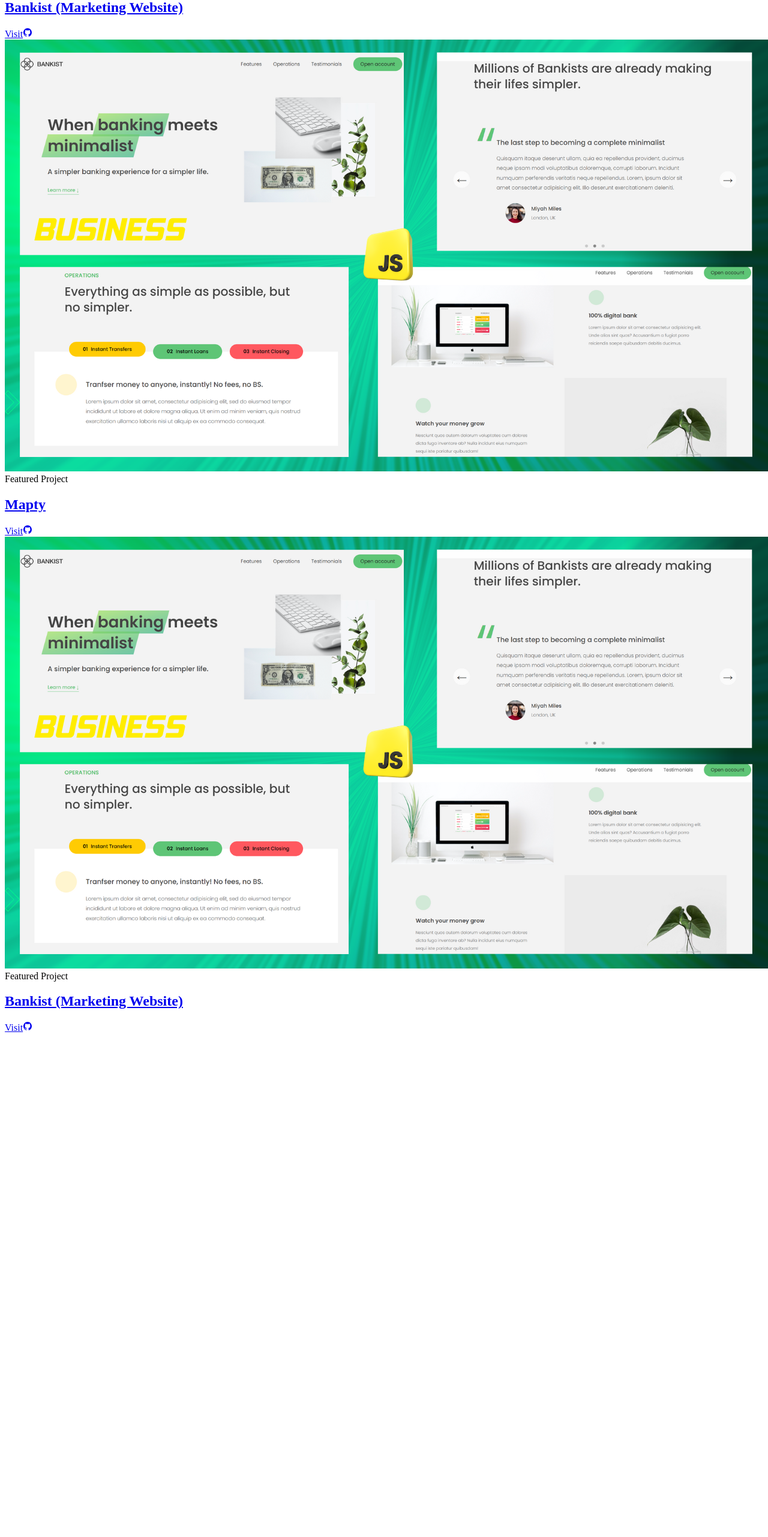
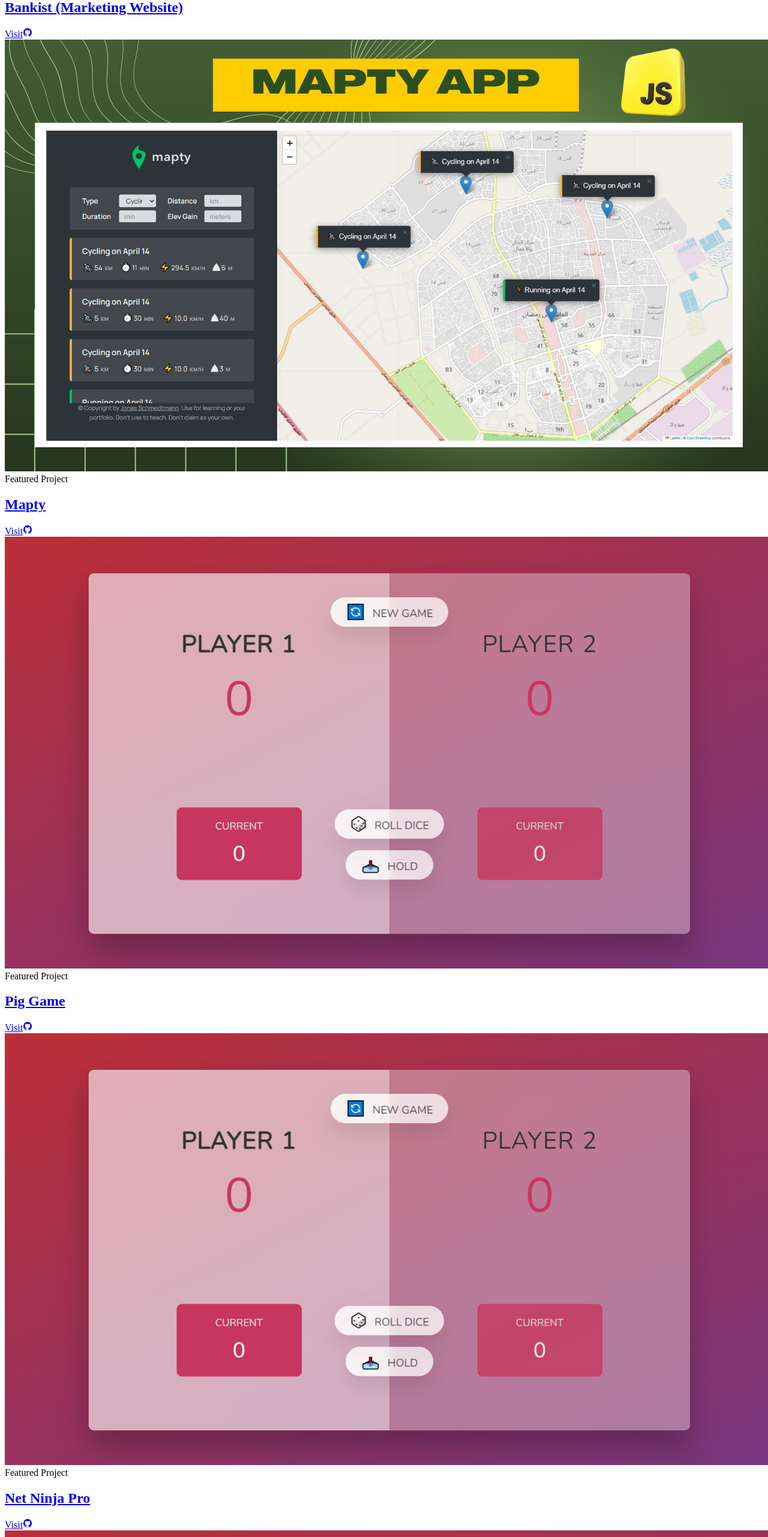
Before and after one commit to AbdelwahabTop/Next.js-Developer-Portfolio, a Next.js app: page /projects in a window 1280 px wide. Shown: the part 5073-7636 px from the top of the page at 60% size. Before the commit the page ends 6804 px from the top, so only its background shows below. Built offline with nearby package versions, Linux system fonts and the light colour scheme.

Commit message:
Upload some projects

```diff
--- a/src/pages/projects.js
+++ b/src/pages/projects.js
@@ -5,13 +5,14 @@
 import Link from "next/link";
 import Image from "next/image";
 import { GithubIcon } from "@/components/icons";
-import project1 from "../../public/images/projects/crypto-screener-cover-image.jpg";
 import crwn from "../../public/images/projects/crwn2.png";
 import github from "../../public/images/projects/github.png";
 import gym from "../../public/images/projects/gym (2).png";
 import forkify from "../../public/images/projects/Adeline Palmerston (1).png";
 import bankistFictional from "../../public/images/projects/Bankist-fictional(2).png";
 import bankistMarkiting from "../../public/images/projects/bankist-markiting.png";
+import mapty from "../../public/images/projects/Mapty.png";
+import pigGame from "../../public/images/projects/pig-game.png";
 import { motion } from "framer-motion";
 import TransitionEffect from "@/components/TransitionEffect";
 
@@ -215,19 +216,37 @@
             <div className="col-span-6 sm:col-span-12">
               <Project
                 title="Mapty"
-                link="https://bankist-marketing-abdelwa7ab.netlify.app/"
+                link="https://mapty-abdelwa7ab.netlify.app/"
                 type="Featured Project"
-                img={bankistMarkiting}
-                github="https://github.com/AbdelwahabTop/Bankist-marketing-website"
+                img={mapty}
+                github="https://github.com/AbdelwahabTop/Mapty"
               />
             </div>
             <div className="col-span-6 sm:col-span-12">
               <Project
-                title="Bankist (Marketing Website)"
-                link="https://bankist-marketing-abdelwa7ab.netlify.app/"
+                title="Pig Game"
+                link="https://pig-game-abdelwa7ab.netlify.app/"
                 type="Featured Project"
-                img={bankistMarkiting}
-                github="https://github.com/AbdelwahabTop/Bankist-marketing-website"
+                img={pigGame}
+                github="https://github.com/AbdelwahabTop/Pig-game"
+              />
+            </div>
+            <div className="col-span-6 sm:col-span-12">
+              <Project
+                title="Net Ninja Pro"
+                link="https://net-ninja-pro.netlify.app/"
+                type="Featured Project"
+                img={pigGame}
+                github="https://github.com/AbdelwahabTop/net-ninja-bootstrap"
+              />
+            </div>
+            <div className="col-span-6 sm:col-span-12">
+              <Project
+                title="Pig Game"
+                link="https://pig-game-abdelwa7ab.netlify.app/"
+                type="Featured Project"
+                img={pigGame}
+                github="https://github.com/AbdelwahabTop/Pig-game"
               />
             </div>
           </div>
```
Also changed, not shown: public/images/projects/Mapty.png (added), public/images/projects/pig-game.png (added).
